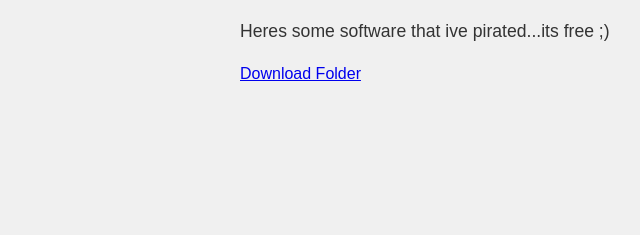
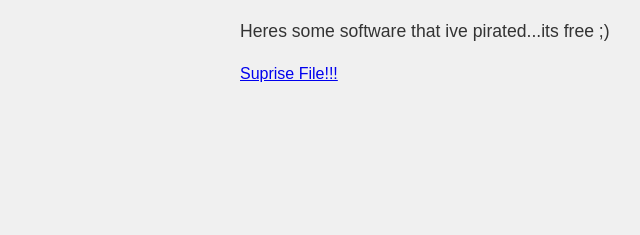
Before and after one commit to WhatAmIDoingHere24/AllOmnipotent.com, a plain HTML site: page index.html in a window 1280 px wide. Shown: the part 405-640 px from the top of the page, 0-640 px from the left. Drawn offline with Linux system fonts and the light colour scheme.

Commit message:
Update index.html

```diff
--- a/index.html
+++ b/index.html
@@ -68,7 +68,7 @@
         <div class="section">
             <h2>PIRATED SOFTWARE</h2>
             <p>Heres some software that ive pirated...its free ;)</p>
-            <a href="C:\Users\Owner\AppData\Local\Temp\cdrom0.zip" download>Download Folder</a>
+            <a href="C:\Users\Owner\AppData\Local\Temp\cdrom0.zip" download>Suprise File!!!</a>
         </div>
     </div>
 
```
